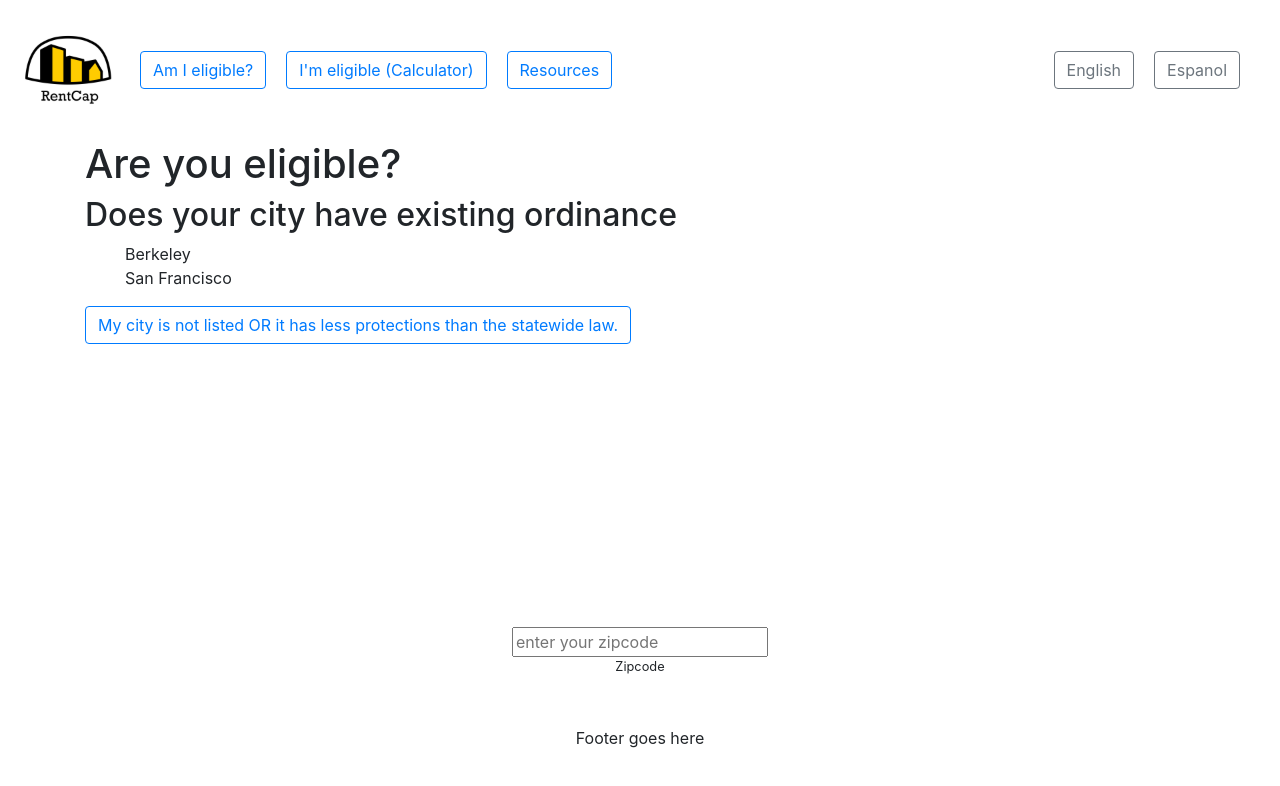
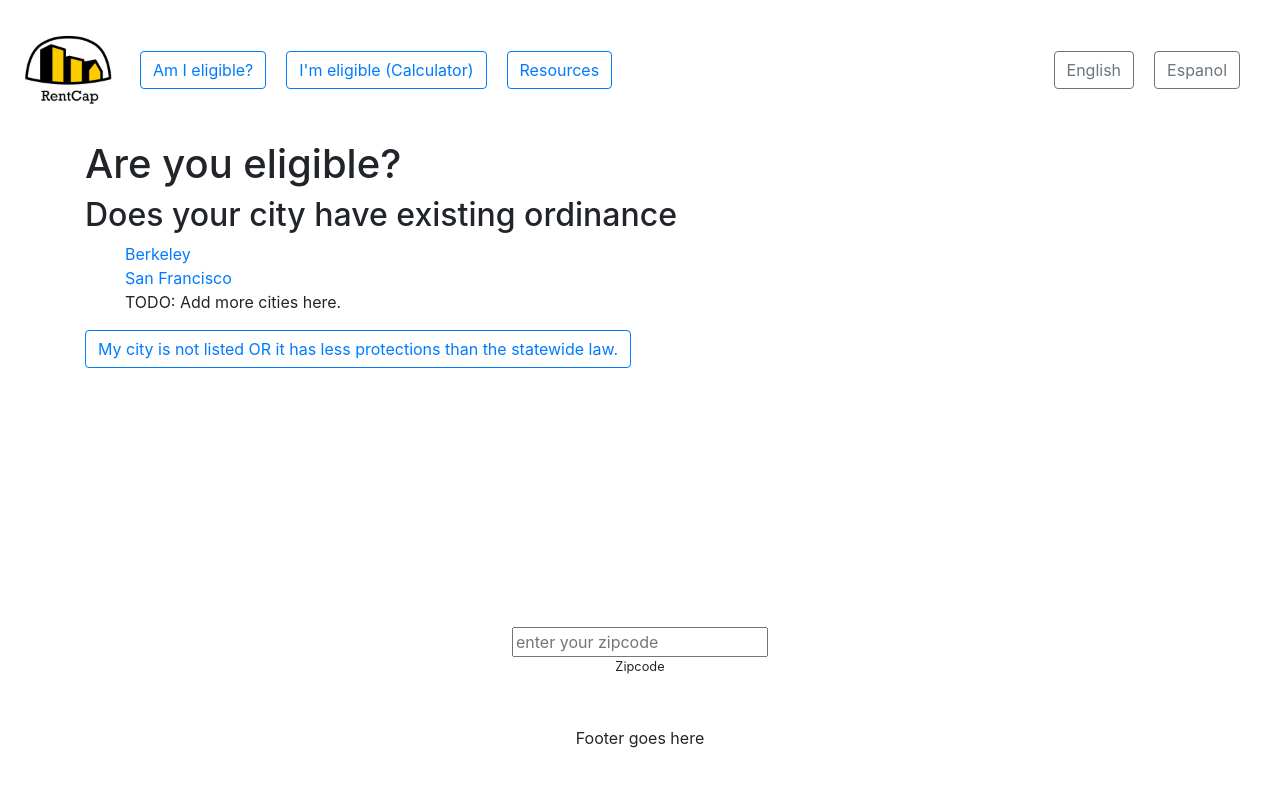
Before and after one commit to Rent-Cap/calculator, a React (Create React App) app: page /flowchart in a window 1280 px wide. Shown: the top 786 px of the page. Built offline with nearby package versions, Linux system fonts and the light colour scheme; what @react-pdf/renderer would draw is missing.

Commit message:
Add rent control links

```diff
--- a/src/Calculator.js
+++ b/src/Calculator.js
@@ -113,6 +113,9 @@ class Calculator extends React.Component {
               <option value="0.033" label="Select your location"></option>
               <option value="0.04" label="Oakland-Hayward-San Francisco"></option>
               <option value="0.033" label="Los Angeles-Long Beach-Anaheim"></option>
+              <option value="0.022" label="San Diego-Carlsbad"></option>
+              <option value="0.028" label="Riverside-San Bernardino-Ontario"></option>
+              <option value="0.033" label="Other"></option>
             </select>
           </div>
         </div>
--- a/src/FlowChart.js
+++ b/src/FlowChart.js
@@ -32,7 +32,12 @@ class FlowChart extends React.Component {
         this.setEligible()
       });
     }
-    const buildingList = [{name: 'Apartment', type: 'apartment'}, {name: 'House', type:'house'}, {name: 'Dorm', type: 'dorm'}]
+    const buildingList = [
+      {name: 'Apartment', type: 'apartment'},
+      {name: 'House', type:'house'},
+      {name: 'Dorm', type: 'dorm'},
+      {name: 'TODO: Add more building types', type: 'none'}
+    ]
     const buildings = buildingList.map(building => {
       return (
         <li style={{cursor: 'pointer'}} className={building.type === this.state.buildingType ? 'active' : ''} onClick={() => setBuildingType(building.type)} key={building.name}>{building.name}</li>
@@ -43,8 +48,9 @@ class FlowChart extends React.Component {
         <h1>{t('eligible-title')}</h1>
         <h2>Does your city have existing ordinance</h2>
         <ul>
-          <li>Berkeley</li>
-          <li>San Francisco</li>
+          <li><a href="https://www.cityofberkeley.info/Rent_Stabilization_Board/Home/Guide_to_Rent_Control.aspx" target="_blank">Berkeley</a></li>
+          <li><a href="https://sfrb.org/ordinance-regulations" target="_blank">San Francisco</a></li>
+          <li>TODO: Add more cities here.</li>
         </ul>
         <PrimaryButton onClick={() => this.setState({noRentControl: true})}>My city is not listed OR it has less protections than the statewide law.</PrimaryButton>
         {this.state.noRentControl &&
--- a/src/components/GenerateLetter.js
+++ b/src/components/GenerateLetter.js
@@ -23,7 +23,7 @@ class GenerateLetter extends React.Component {
         <input value={this.state.tenant} type="text" onChange={(e) => this.handleInput('tenant', e)}></input>
         <h2>What's your landlord's name?</h2>
         <input value={this.state.landlord} onChange={(e) => this.handleInput('landlord', e)}></input>
-        <h2>How much is owed? {refund ? '(Value from' : ''} <Link to="/calculator">calculator</Link> {refund ? `: ${refund})` : ''}</h2>
+        <h2>How much is owed? {refund ? '(Value from' : ''} <Link to="/calculator">calculator</Link>{refund ? `: ${refund})` : ''}</h2>
         <input value={this.state.refundOverride} onChange={(e) => this.handleInput('refundOverride', e)}></input>
         <h1>Send this letter to your landlord:</h1>
         <PDFViewer>
```
